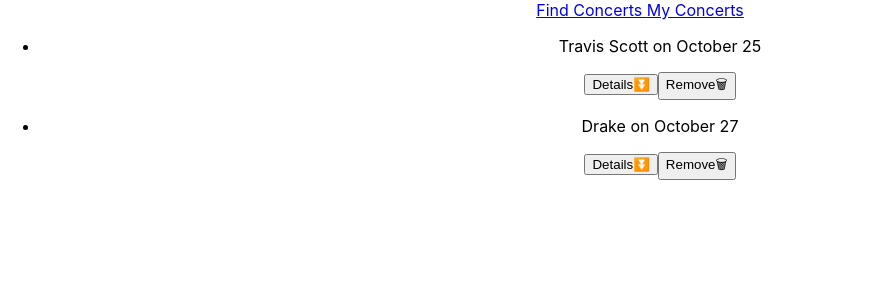
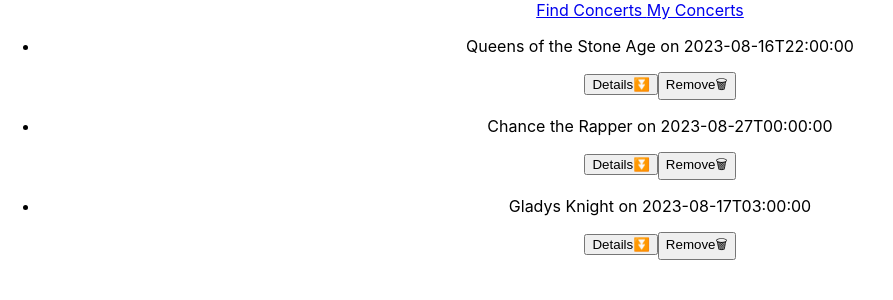
Before and after one commit to johncarges/concert-finder, a React (Create React App) app: page /my-concerts in a window 1280 px wide. Shown: the top 300 px of the page, without its empty margins (0-893 px from the left). Built offline with nearby package versions, Linux system fonts and the light colour scheme; data requests are answered from the project's data file.

Commit message:
adds ability to favorite and unfavorite from search page or favorites page

```diff
--- a/db.json
+++ b/db.json
@@ -1,20 +1,25 @@
 {
   "concert": [
     {
-      "id": 1,
-      "name": "Travis Scott",
-      "image": "",
-      "venue": "Square Garden",
-      "location": "New York",
-      "date": "October 25"
+      "id": 6046663,
+      "name": "Queens of the Stone Age",
+      "venue": "Rabbit Rabbit",
+      "location": "Asheville",
+      "date": "2023-08-16T22:00:00"
     },
     {
-      "id": 2,
-      "name": "Drake",
-      "image": "",
-      "venue": "SCLipper",
-      "location": "LA",
-      "date": "October 27"
+      "id": 6012335,
+      "name": "Chance the Rapper",
+      "venue": "Barclays Center",
+      "location": "Brooklyn",
+      "date": "2023-08-27T00:00:00"
+    },
+    {
+      "id": 5943437,
+      "name": "Gladys Knight",
+      "venue": "Hollywood Bowl",
+      "location": "Los Angeles",
+      "date": "2023-08-17T03:00:00"
     }
   ]
 }
--- a/src/App.js
+++ b/src/App.js
@@ -4,14 +4,25 @@ import './App.css';
 import NavBar from './Components/NavBar';
 import FindConcerts from './Components/FindConcerts';
 import MyConcerts from './Components/MyConcerts';
-import { useState } from 'react';
+import { useState, useEffect } from 'react';
 
 const API_URL = "https://api.seatgeek.com/2"
 const auth = process.env.REACT_APP_ENCODED_AUTH
+const savedConcerts = "http://localhost:4000/concert"
 
 function App() {
 
   const [searchResults,setSearchResults] = useState([])
+  const [myConcerts, setMyConcerts] = useState([])
+
+
+  useEffect(() => {
+      fetch(savedConcerts)
+          .then((response) => response.json())
+          .then((data) => setMyConcerts(data))
+  }, [])
+
+  const handleUpdateMyConcerts = newConcerts => setMyConcerts(newConcerts)
 
   return (
     <div className="App">
@@ -20,10 +31,14 @@ function App() {
         <Route exact path="/">
           <FindConcerts
             searchResults={searchResults}
-            handleSearchSubmit={handleSearchSubmit}/>
+            handleSearchSubmit={handleSearchSubmit}
+            myConcerts={myConcerts}
+            handleUpdateMyConcerts={handleUpdateMyConcerts}/>
         </Route>
         <Route exact path="/my-concerts">
-          <MyConcerts />
+          <MyConcerts
+            myConcerts={myConcerts}
+            handleUpdateMyConcerts={handleUpdateMyConcerts}/>
         </Route>
       </Switch>
     </div>
@@ -77,9 +92,10 @@ function App() {
 
   }
 
-function cleanUpBandName(bandName) {
-  return bandName.toLowerCase().replaceAll(" ", "-")
-}
+  // Helpers
+  function cleanUpBandName(bandName) {
+    return bandName.toLowerCase().replaceAll(" ", "-")
+  }
 
 }
 
--- a/src/Components/FindConcerts.js
+++ b/src/Components/FindConcerts.js
@@ -1,39 +1,19 @@
-import { useEffect } from "react"
 import ResultsContainer from "./ResultsContainer"
 import SearchContainer from "./SearchContainer"
 
 
-
-const API_URL = "https://api.seatgeek.com/2"
-const auth = process.env.REACT_APP_ENCODED_AUTH
-
-function FindConcerts({searchResults, handleSearchSubmit}) {
-
-    // TEST FETCH
-    // useEffect(()=> {
-    //     const sampleFetchURL = `${API_URL}/performers?slug=new-york-mets`
-    //     const headers = {
-    //         "Authorization": `Basic ${auth}`,
-    //         //"Cookie": "datadome=2pTKXGZH3jbIN2PvDv9b0nQ1JvEXOJdoNDQB6FAyqs1_MM95OcfUMU0W~Q3mSy28MSPB0RrI0jKjRylg3tqmZKElrLjM5YFAWPU3UXXUrmq57hRy2ZKEMBnOb_yMQ11q"
-    //     }
-    //     fetch(sampleFetchURL, {
-    //         method: "GET",
-    //         headers: headers,
-    //         redirect: "follow"
-    //     })
-    //         .then(r=>r.json())
-    //         .then(console.log)
-    //         .catch(error => console.log('error', error));
-
-
-    // },[])
+function FindConcerts(props) {
+    const {searchResults, handleSearchSubmit, myConcerts, handleUpdateMyConcerts} = props
 
 
     return (
         <div className="find-concerts-container">
             <h1>Find Concerts component goes here</h1>
             <SearchContainer handleSubmit={handleSearchSubmit}/>
-            <ResultsContainer searchResults={searchResults}/>
+            <ResultsContainer
+                searchResults={searchResults}
+                myConcerts={myConcerts}
+                handleUpdateMyConcerts={handleUpdateMyConcerts}/>
         </div>
     )
 }
--- a/src/Components/MyConcerts.js
+++ b/src/Components/MyConcerts.js
@@ -2,18 +2,10 @@
 
 import { useEffect, useState } from "react"
 
+const savedConcerts = "http://localhost:4000/concert"
 
-function MyConcerts() {
-    const savedConcerts = "http://localhost:3000/concert"
-    const [myConcerts, setMyConcerts] = useState([])
+function MyConcerts({myConcerts, handleUpdateMyConcerts}) {
     const [openDropdownId, setOpenDropdownId] = useState(null)
-
-
-    useEffect(() => {
-        fetch(savedConcerts)
-            .then((response) => response.json())
-            .then((data) => setMyConcerts(data))
-    }, [])
 
 
 
@@ -23,7 +15,7 @@ function MyConcerts() {
         })
             .then((response) => response.json())
             .then(() => {
-                setMyConcerts((prevConcerts) =>
+                handleUpdateMyConcerts((prevConcerts) =>
                     prevConcerts.filter((concert) => concert.id !== concertId)
                 )
                 setOpenDropdownId(null)
--- a/src/Components/ResultsContainer.js
+++ b/src/Components/ResultsContainer.js
@@ -2,11 +2,16 @@
 import SearchResultItem from "./SearchResultItem"
 
 
-function ResultsContainer({searchResults}) {
-    console.log(searchResults[0])
+function ResultsContainer(props) {
+    const {searchResults, myConcerts, handleUpdateMyConcerts} = props
+    //console.log(searchResults[0])
 
     const renderedResults = searchResults.slice(0,20).map((result,index)=> {
-        return <SearchResultItem key={index} searchResultDetails={result}/>
+        return <SearchResultItem
+            key={index}
+            searchResultDetails={result}
+            myConcerts={myConcerts}
+            handleUpdateMyConcerts={handleUpdateMyConcerts}/>
     })
 
     return (
--- a/src/Components/SearchResultItem.js
+++ b/src/Components/SearchResultItem.js
@@ -1,14 +1,59 @@
 
-function SearchResultItem({searchResultDetails}) {
+function SearchResultItem(props) {
+    const {searchResultDetails, myConcerts, handleUpdateMyConcerts} = props
+
+    const myConcertIDs = myConcerts.map(concert=>concert.id)
+    const isFavorited = myConcertIDs.includes(searchResultDetails.id)
+
+
+    function addToFavorites() {
+        const newFavorite = {
+            id: searchResultDetails.id,
+            name: searchResultDetails.title,
+            venue: searchResultDetails.venue.name,
+            location: searchResultDetails.venue.city,
+            date: searchResultDetails.datetime_utc
+        }
+
+        const postConfig = {
+            method: "POST",
+            headers: {"content-type": "application/json", "accepts":"application/json"},
+            body: JSON.stringify(newFavorite)
+        }
+
+        fetch("http://localhost:4000/concert", postConfig)
+        .then(r=>r.json())
+        .then(data=>{
+
+            handleUpdateMyConcerts([
+                ...myConcerts,
+                data
+            ])})
+    }
+
+    function removeFromFavorites() {
+        fetch(`http://localhost:4000/concert/${searchResultDetails.id}`, {method: "DELETE"})
+        .then(r => {if (r.ok) {
+            handleUpdateMyConcerts(myConcerts.filter(concert=> {
+                return concert.id !== searchResultDetails.id})
+            )
+        }})
+    }
+
+    function handleClickFavorites() {
+        isFavorited ? removeFromFavorites() : addToFavorites()
+    }
 
     function restructureDate(date) {
         const [y,m,d] = date.slice(0,10).split("-")
         return `${m}/${d}/${y}`
     }
     const { datetime_local, title, venue } = searchResultDetails
+    const buttonText = isFavorited ? "Remove From Favorites" :"Save to Favorites"
     return (
         <li>
             <p>{`${restructureDate(datetime_local)}: ${title} at ${venue["name_v2"]}`}</p>
+            <button onClick={handleClickFavorites}>{buttonText}</button>
         </li>
     )
 
```
